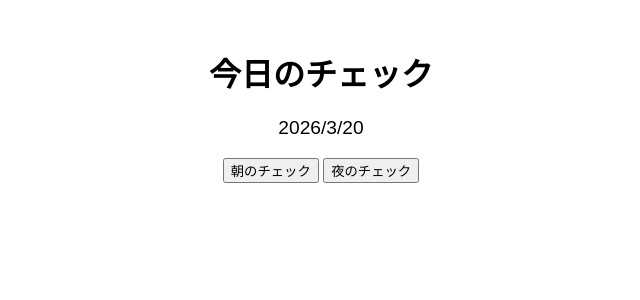
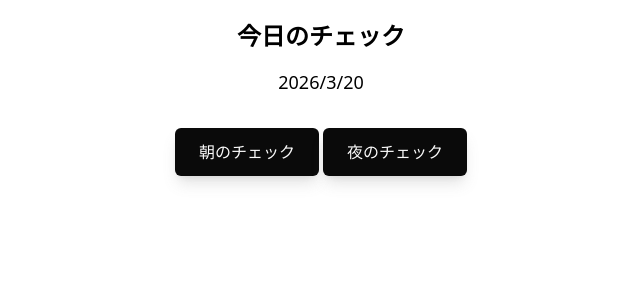
Before and after one commit to ugonight/my-check-app, a SvelteKit app: page / in a window 1280 px wide. Shown: the top 300 px of the page, without its empty margins (319-959 px from the left). Built offline with nearby package versions, Linux system fonts and the light colour scheme.

Commit message:
ボタンをいい感じにした

```diff
--- a/package.json
+++ b/package.json
@@ -20,10 +20,12 @@
     "@sveltejs/adapter-static": "^3.0.6",
     "@sveltejs/kit": "^2.9.0",
     "@sveltejs/vite-plugin-svelte": "^5.0.0",
+    "@tailwindcss/vite": "^4.1.18",
+    "@tauri-apps/cli": "^2",
     "svelte": "^5.0.0",
     "svelte-check": "^4.0.0",
+    "tailwindcss": "^4.1.18",
     "typescript": "~5.6.2",
-    "vite": "^6.0.3",
-    "@tauri-apps/cli": "^2"
+    "vite": "^6.0.3"
   }
 }
--- /dev/null
+++ b/src/routes/+layout.svelte
@@ -0,0 +1,7 @@
+<script lang="ts">
+	import './layout.css';
+
+	const { children } = $props();
+</script>
+
+{@render children()}
--- a/src/routes/+page.svelte
+++ b/src/routes/+page.svelte
@@ -1,6 +1,6 @@
 <script lang="ts">
-  import { onMount } from 'svelte';
-  import { invoke } from '@tauri-apps/api/core';   // ← これだけ追加！
+  import { onMount } from "svelte";
+  import { invoke } from "@tauri-apps/api/core"; // ← これだけ追加！
 
   let morningChecked = $state(false);
   let nightChecked = $state(false);
@@ -10,43 +10,55 @@
 
   function isToday(timestamp: string): boolean {
     const d = new Date(timestamp);
-    return d.getFullYear() === today.getFullYear() &&
-           d.getMonth() === today.getMonth() &&
-           d.getDate() === today.getDate();
+    return (
+      d.getFullYear() === today.getFullYear() &&
+      d.getMonth() === today.getMonth() &&
+      d.getDate() === today.getDate()
+    );
   }
 
   onMount(async () => {
     try {
-      const checks = await invoke<{ type: number; time: string }[]>('get_recent_checks');
-      todayChecks = checks.filter(c => isToday(c.time));
-      morningChecked = todayChecks.some(c => c.type === 0);
-      nightChecked = todayChecks.some(c => c.type === 1);
+      const checks =
+        await invoke<{ type: number; time: string }[]>("get_recent_checks");
+      todayChecks = checks.filter((c) => isToday(c.time));
+      morningChecked = todayChecks.some((c) => c.type === 0);
+      nightChecked = todayChecks.some((c) => c.type === 1);
     } catch (e) {
       console.error(e);
-      alert('データ取得失敗: ' + e);
+      alert("データ取得失敗: " + e);
     }
   });
 
   async function checkIn(type: 0 | 1) {
     try {
-      await invoke('insert_check', { checkType: type });
+      await invoke("insert_check", { checkType: type });
       if (type === 0) morningChecked = true;
       else nightChecked = true;
     } catch (e) {
-      alert('保存失敗: ' + e);
+      alert("保存失敗: " + e);
     }
   }
 </script>
 
-<!-- HTML部分は前回と同じ（ボタンなど） -->
-<div style="padding: 20px; text-align: center; font-family: sans-serif;">
-  <h1>今日のチェック</h1>
-  <p style="font-size: 1.2em;">{today.toLocaleDateString('ja-JP')}</p>
+<div class="p-5 text-center">
+  <h1 class="text-2xl font-bold mb-4">今日のチェック</h1>
+  <p class="text-lg mb-8">{today.toLocaleDateString("ja-JP")}</p>
 
-  <button onclick={() => checkIn(0)} disabled={morningChecked} style="...">
-    {morningChecked ? '朝チェック済み ✓' : '朝のチェック'}
-  </button>
-  <button onclick={() => checkIn(1)} disabled={nightChecked} style="...">
-    {nightChecked ? '夜チェック済み ✓' : '夜のチェック'}
-  </button>
+  <div class="space-y-3">
+    <button
+      onclick={() => checkIn(0)}
+      disabled={morningChecked}
+      class="inline-flex h-12 items-center justify-center rounded-md bg-neutral-950 px-6 font-medium text-neutral-50 shadow-lg shadow-neutral-500/20 enabled:transition enabled:active:scale-95 disabled:cursor-not-allowed disabled:bg-neutral-300 disabled:text-neutral-500"
+    >
+      {morningChecked ? "朝チェック済み ✓" : "朝のチェック"}
+    </button>
+    <button
+      onclick={() => checkIn(1)}
+      disabled={nightChecked}
+      class="inline-flex h-12 items-center justify-center rounded-md bg-neutral-950 px-6 font-medium text-neutral-50 shadow-lg shadow-neutral-500/20 enabled:transition enabled:active:scale-95 disabled:cursor-not-allowed disabled:bg-neutral-300 disabled:text-neutral-500"
+    >
+      {nightChecked ? "夜チェック済み ✓" : "夜のチェック"}
+    </button>
+  </div>
 </div>
--- /dev/null
+++ b/src/routes/layout.css
@@ -0,0 +1 @@
+@import 'tailwindcss';
--- a/vite.config.js
+++ b/vite.config.js
@@ -1,3 +1,4 @@
+import tailwindcss from "@tailwindcss/vite";
 import { defineConfig } from "vite";
 import { sveltekit } from "@sveltejs/kit/vite";
 
@@ -6,27 +7,21 @@ const host = process.env.TAURI_DEV_HOST;
 
 // https://vite.dev/config/
 export default defineConfig(async () => ({
-  plugins: [sveltekit()],
-
+  plugins: [tailwindcss(), sveltekit()],
   // Vite options tailored for Tauri development and only applied in `tauri dev` or `tauri build`
   //
   // 1. prevent Vite from obscuring rust errors
   clearScreen: false,
+
   // 2. tauri expects a fixed port, fail if that port is not available
   server: {
     port: 1420,
     strictPort: true,
     host: host || false,
-    hmr: host
-      ? {
-          protocol: "ws",
-          host,
-          port: 1421,
-        }
-      : undefined,
+    hmr: host ? { protocol: "ws", host, port: 1421 } : undefined,
     watch: {
       // 3. tell Vite to ignore watching `src-tauri`
-      ignored: ["**/src-tauri/**"],
-    },
-  },
+      ignored: ["**/src-tauri/**"]
+    }
+  }
 }));
```
Also changed, not shown: 1 other file (tests, documents, lock files or other folders).
